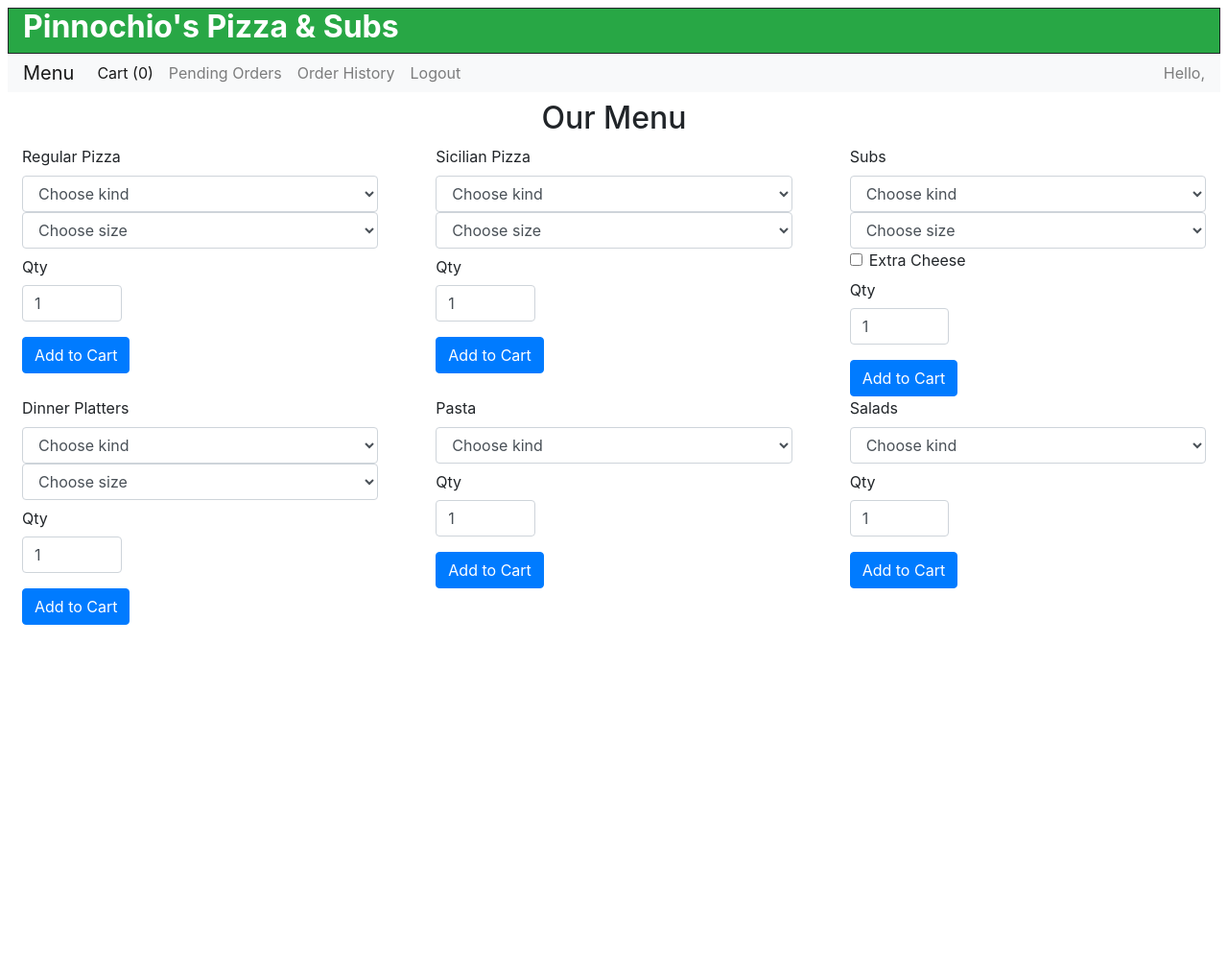
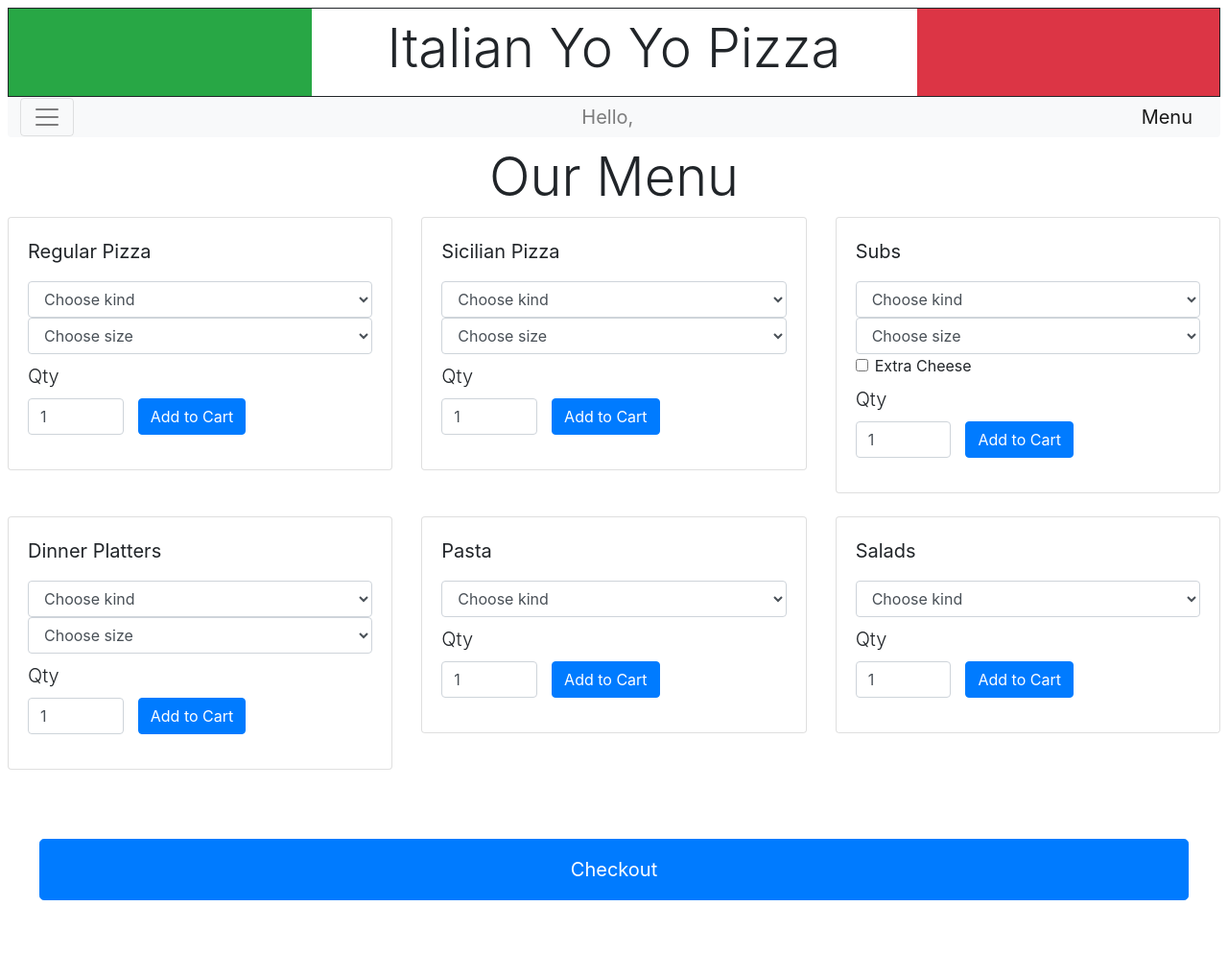
Before and after one commit to jayavardhan3112/Pizza-Chatbot, a Django app: page /menu in a window 1280 px wide. Shown: the whole page at 96% size. Before the commit the page ends 651 px from the top, so only its background shows below. Run offline with Django 3.2, Linux system fonts and the light colour scheme; a user stored in the database is signed in; data comes from the database, SQL or seed files in the repository; some libraries are stand-ins or nearby versions.

Commit message:
Updated the code

```diff
--- a/orders/templates/orders/base.html
+++ b/orders/templates/orders/base.html
@@ -24,35 +24,31 @@
     <!--<div class="container-fluid">-->
       <div class="row mt-2 mr-2 ml-2"  id="topnav">
         <div style="font:arial"  class="col bg-success" >
-          <h2 id="header" style="color:white">Pinnochio's Pizza & Subs</h2>
-
-
-        <!--</div>-->
-        <!--<div class="col-6 p-2 justify-content-center bg-white" align="center">-->
-	        <!--<img src="{% static 'css/pinocchio.gif' %}">-->
-          <!--<h2 id="header">Pinnochio's Pizza & Subs</h2>-->
-        <!--</div>-->
-        <!--<div class="col bg-danger">-->
+        </div>
+        <div class="col-6 p-2 justify-content-center bg-white" align="center">
+          <h2 class="display-4">Italian Yo Yo Pizza</h2>
+        </div>
+        <div class="col bg-danger">
         </div>
       </div>
       <div class="row m-0">
-        <nav class="navbar w-100 mr-2 ml-2 pb-0 pt-0 navbar-expand-md navbar-light bg-light">
+        <nav class="navbar w-100 mr-2 ml-2 pb-0 pt-0 navbar-toggler navbar-light bg-light">
 	      {% if user.is_authenticated %}
         <button class="navbar-toggler" type="button" data-toggle="collapse" data-target="#navbarNavAltMarkup" aria-controls="navbarNavAltMarkup" aria-expanded="false" aria-label="Toggle navigation">
           <span class="navbar-toggler-icon"></span>
         </button>
+        <span class="navbar-text">
+          Hello, {{ user.first_name }}
+        </span>
 	      <a class="navbar-brand" href="{% url 'menu' %}">Menu</a>
           <div class="collapse navbar-collapse" id="navbarNavAltMarkup">
             <div class="navbar-nav mr-auto">
               <a class="nav-item nav-link active" href="{% url 'cart' %}">Cart ({{ cartcount }})<span class="sr-only">(current)</span></a>
-	            <a class="nav-item nav-link" href="{% url 'pending' %}">Pending Orders</a>
+	            <a class="nav-item nav-link" href="{% if user.is_authenticated %} {% url 'orders' %} {% else %} {% url 'pending' %} {% endif %}">Pending Orders</a>
 	            <a class="nav-item nav-link" href="{% url 'history' %}">Order History</a>
 	            <a class="nav-item nav-link" href="{% url 'logout' %}">Logout</a>
             </div>
           </div>
-	        <span class="navbar-text">
-            Hello, {{ user.first_name }}
-          </span>
         {% endif %}
         </nav>
       </div>
--- a/orders/templates/orders/history.html
+++ b/orders/templates/orders/history.html
@@ -11,7 +11,7 @@
 
 <table class="text-center">
   <tr class="topbottomspace">
-    <th><h2>Past Orders</h2></th>
+    <th><h2 class="display-4">Past Orders</h2></th>
   </tr>
 </table>
 <div class="table responsive">
--- a/orders/templates/orders/menu.html
+++ b/orders/templates/orders/menu.html
@@ -154,7 +154,7 @@ $(document).ready(function()
 
  <div class="container">
     <div class="text-center">
-	     <h2>Our Menu</h2>
+	     <h2 class="display-4">Our Menu</h2>
 
     </div>
  </div>
@@ -164,11 +164,11 @@ $(document).ready(function()
  <div class="row">
       <!-- Regular Pizza -->
       <div class="col-lg-4 col-md-6 col-sm-12">
-          <div class="container">
+          <div class="container card card-body mb-4">
         <form action="{% url 'additem' %}" method="post">
         {% csrf_token %}
           {% for c in regular.category %}
-            {{ c }}
+            <p class="blockquote">{{ c }}</p>
           <input type="hidden" value="{{ c }}" name="category" />
           {% endfor %}
           <div class="form-group mt-2">
@@ -192,26 +192,26 @@ $(document).ready(function()
             </select>
             {% endfor %}
             <div class="row">
-              <label for="regqty" class="col-2 col-form-label">Qty</label>
+              <label for="regqty" class="col-2 mt-2 lead">Qty</label>
             </div>
             <div class="row">
               <div class="col-sm-4">
               <input class="form-control" type="number" value="1" name="qty" id="regqty" min="1" max="50">
               </div>
+              <button type="submit" class="btn btn-primary">Add to Cart</button>
             </div>
           </div>
-          <button type="submit" class="btn btn-primary">Add to Cart</button>
         </form>
       </div>
       </div>
 
       <!-- Sicilian Pizza -->
       <div class="col-lg-4 col-md-4 col-sm-12">
-            <div class="container">
+            <div class="container card card-body mb-4">
         <form action="{% url 'additem' %}" method="post">
         {% csrf_token %}
           {% for c in sicilian.category %}
-          {{ c }}
+          <p class="blockquote">{{ c }}</p>
           <input type="hidden" value="{{ c }}" name="category" />
           {% endfor %}
           <div class="form-group mt-2">
@@ -235,15 +235,15 @@ $(document).ready(function()
             </select>
             {% endfor %}
             <div class="row">
-              <label for="sicqty" class="col-2 col-form-label">Qty</label>
+              <label for="sicqty" class="col-2 mt-2 lead">Qty</label>
             </div>
             <div class="row">
               <div class="col-sm-4" >
                 <input class="form-control" type="number" value="1" name="qty" id="sicqty" min="1" max="50">
               </div>
+              <button type="submit" class="btn btn-primary">Add to Cart</button>
             </div>
           </div>
-          <button type="submit" class="btn btn-primary">Add to Cart</button>
         </form>
       </div>
       </div>
@@ -251,11 +251,11 @@ $(document).ready(function()
     <!--<tr>-->
       <!-- Subs -->
        <div class="col-lg-4 col-md-6 col-sm-12">
-          <div class="container">
+          <div class="container card card-body mb-4">
         <form action="{% url 'additem' %}" method="post">
           {% csrf_token %}
             {% for c in subs.category %}
-              {{ c }}
+              <p class="blockquote">{{ c }}</p>
             <input type="hidden" value="{{ c }}" name="category" />
             {% endfor %}
             <div class="form-group mt-2">
@@ -295,25 +295,25 @@ $(document).ready(function()
               {% endfor %}
               </div>
               <div class="row">
-                <label for="subsqty" class="col-2 col-form-label">Qty</label>
+                <label for="subsqty" class="col-2 mt-2 lead">Qty</label>
               </div>
               <div class="row">
                 <div class="col-sm-4" >
                   <input class="form-control" type="number" value="1" name="qty" id="subsqty" min="1" max="50">
                 </div>
+                <button type="submit" class="btn btn-primary">Add to Cart<Card></Card></button>
               </div>
             </div>
-          <button type="submit" class="btn btn-primary">Add to Cart<Card></Card></button>
         </form>
           </div>
       </div>
 
       <div class="col-lg-4 col-md-6 col-sm-12">
-          <div class="container">
+          <div class="container card card-body mb-4">
         <form action="{% url 'additem' %}" method="post">
         {% csrf_token %}
 	        {% for c in platters.category %}
-	          {{ c }}
+	          <p class="blockquote">{{ c }}</p>
 	        <input type="hidden" value="{{ c }}" name="category" />
 	        {% endfor %}
 	        <div class="form-group mt-2">
@@ -329,15 +329,15 @@ $(document).ready(function()
             {% endif %}
           {% endfor %}
             <div class="row">
-  	          <label for="saladsqty" class="col-2 col-form-label">Qty</label>
+  	          <label for="saladsqty" class="col-2 mt-2 lead">Qty</label>
 	          </div>
 	          <div class="row">
   	          <div class="col-sm-4" >
 	              <input class="form-control" type="number" value="1" name="qty" id="saladsqty" min="1" max="50">
   	          </div>
+              <button type="submit" class="btn btn-primary">Add to Cart</button>
 	          </div>
           </div>
-          <button type="submit" class="btn btn-primary">Add to Cart</button>
         </form>
       </div>
       </div>
@@ -345,11 +345,11 @@ $(document).ready(function()
     <!--<tr>-->
 
         <div class="col-lg-4 col-md-6 col-sm-12">
-          <div class="container">
+          <div class="container card card-body mb-4">
         <form action="{% url 'additem' %}" method="post">
         {% csrf_token %}
 	        {% for c in pasta.category %}
-	        {{ c }}
+	        <p class="blockquote">{{ c }}</p>
 	        <input type="hidden" value="{{ c }}" name="category" />
 	        {% endfor %}
 	        <div class="form-group mt-2">
@@ -365,25 +365,25 @@ $(document).ready(function()
             {% endif %}
           {% endfor %}
 	          <div class="row">
-  	          <label for="pastaqty" class="col-2 col-form-label">Qty</label>
+  	          <label for="pastaqty" class="col-2 mt-2 lead">Qty</label>
 	          </div>
 	          <div class="row">
               <div class="col-sm-4">
 	              <input class="form-control" type="number" value="1" name="qty" id="pastaqty" min="1" max="50">
   	          </div>
+              <button type="submit" class="btn btn-primary">Add to Cart</button>
 	          </div>
           </div>
-          <button type="submit" class="btn btn-primary">Add to Cart</button>
         </form>
       </div>
       </div>
 
       <div class="col-lg-4 col-md-6 col-sm-12">
-          <div class="container">
+          <div class="container card card-body mb-4">
         <form action="{% url 'additem' %}" method="post">
         {% csrf_token %}
 	        {% for c in salads.category %}
-	          {{ c }}
+	          <p class="blockquote">{{ c }}</p>
 	        <input type="hidden" value="{{ c }}" name="category" />
 	        {% endfor %}
 	        <div class="form-group mt-2">
@@ -399,18 +399,19 @@ $(document).ready(function()
             {% endif %}
           {% endfor %}
             <div class="row">
-  	          <label for="saladsqty" class="col-2 col-form-label">Qty</label>
+  	          <label for="saladsqty" class="col-2 mt-2 lead">Qty</label>
 	          </div>
 	          <div class="row">
               <div class="col-sm-4">
 	              <input class="form-control" type="number" value="1" name="qty" id="saladsqty" min="1" max="50">
   	          </div>
+              <button type="submit" class="btn btn-primary">Add to Cart</button>
 	          </div>
           </div>
-          <button type="submit" class="btn btn-primary">Add to Cart</button>
         </form>
       </div>
       </div>
+      <a href="{% url 'cart' %}" class="btn btn-primary btn-lg btn-block p-3 m-xl-5 d-inline-block">Checkout<Card></Card></a>
  </div>
   <!--</tr>-->
 
--- a/orders/templates/orders/order_email.html
+++ b/orders/templates/orders/order_email.html
@@ -16,7 +16,7 @@
   <body>
     <p>
       Thanks for your order, {{ name }}! We're on it!<br>
-      <span style="font-style: italic"><small>~ Pinnochio's Pizza & Subs</small></span>
+      <span style="font-style: italic"><small>~ Yo Yo Pizza</small></span>
     </p>
 
 
--- a/orders/templates/orders/orders.html
+++ b/orders/templates/orders/orders.html
@@ -21,7 +21,7 @@
       <div class="row m-2 justify-content-center">
         <table class="text-center">
           <tr class="topbottomspace">
-            <th><h2>Customers' Pending Orders</h2></th>
+            <th><h2 class="display-4">Customers' Pending Orders</h2></th>
           </tr>
         </table>
         <div class="table responsive">
@@ -97,9 +97,6 @@
                       </div>
                     {% endfor %}
                     </div>
-                    <div class="row justify-content-center">
-                      <a href="{% url 'index' %}">Back to Mainpage</a>
-                    </div>
                   {% endif %}
 	                </div>
                 </td>
--- a/orders/templates/orders/pending.html
+++ b/orders/templates/orders/pending.html
@@ -11,7 +11,7 @@
 
 <table class="text-center">
   <tr class="topbottomspace">
-    <th><h2>Pending Orders</h2></th>
+    <th><h2 class="display-4">Pending Orders</h2></th>
   </tr>
 </table>
 <div class="table responsive">
--- a/orders/templates/orders/thanks.html
+++ b/orders/templates/orders/thanks.html
@@ -11,7 +11,7 @@
 
 <table class="text-center">
   <tr class="topspace">
-    <th><h2>Thanks for your order, {{ user.first_name }}!</h2></th>
+    <th><h2 class="display-4">Thanks for your order, {{ user.first_name }}!</h2></th>
   </tr>
   <tr>
     <td>
```
Also changed, not shown: orders/templates/orders/cart.html (+7 -7 lines), orders/templates/orders/checkout.html (+8 -8 lines).
